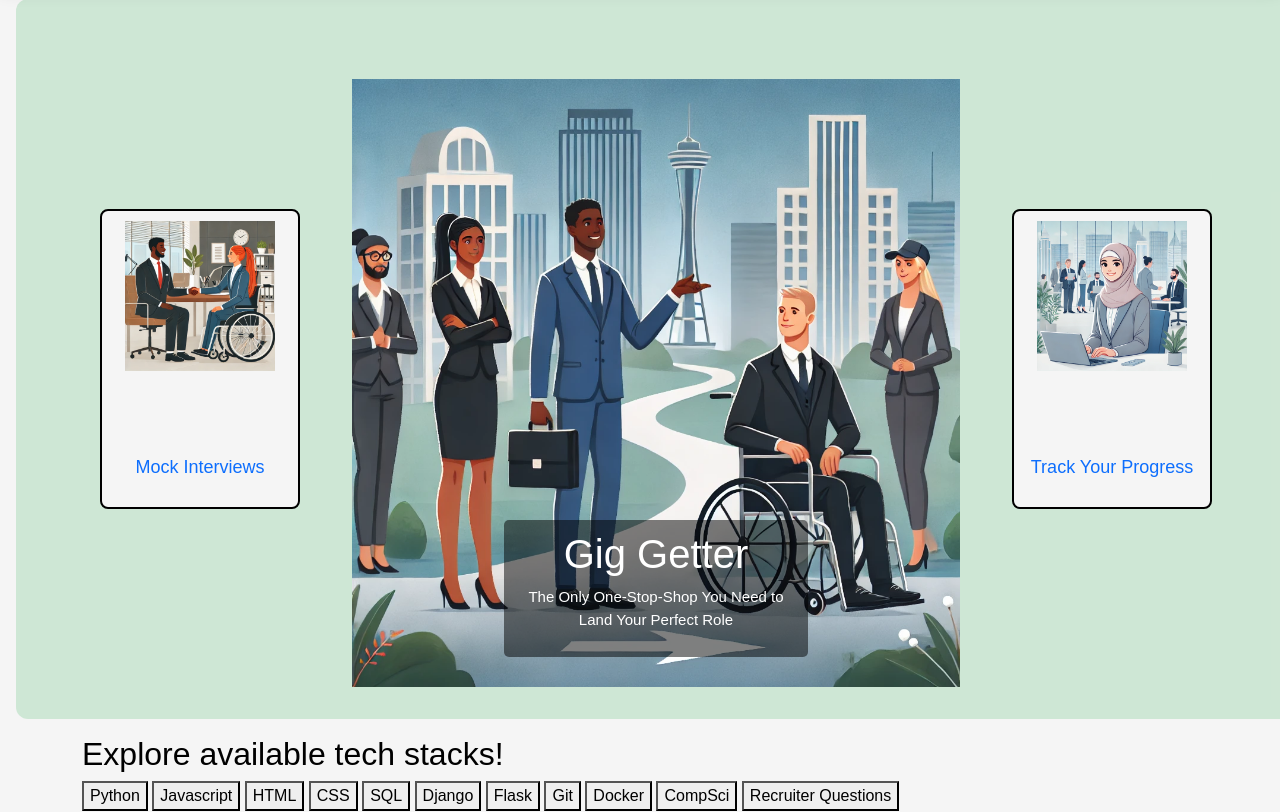
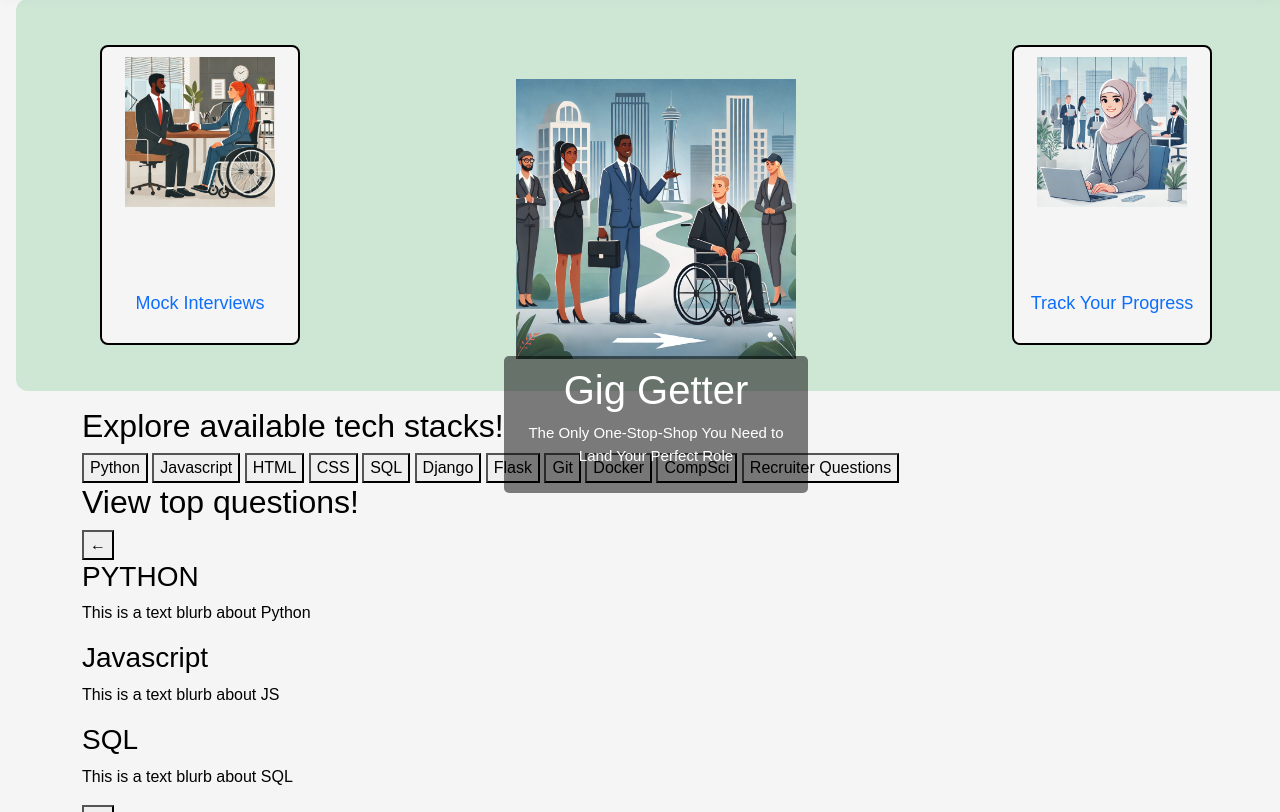
Before and after one commit to ShaAnder/elevate_hackathon_2024, a Django app: page / in a window 1280 px wide. Shown: the part 317-1129 px from the top of the page. Run offline with Django 5.2, Linux system fonts and the light colour scheme; some libraries are stand-ins or nearby versions; grey boxes are pictures that could not be loaded.

Commit message:
Make hero image a more reasonable size by adjusting the height in the home.css file.

```diff
--- a/static/css/home.css
+++ b/static/css/home.css
@@ -36,7 +36,8 @@
 
 .hero img {
     width: 100%;
-    height: auto;
+    /* height: auto; */
+    height: 35vh;
     object-fit: contain;
 }
 
```
